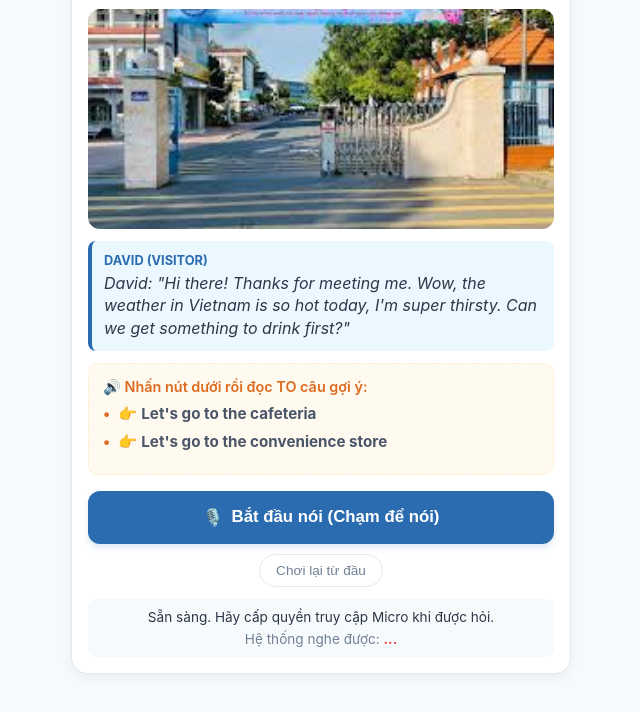
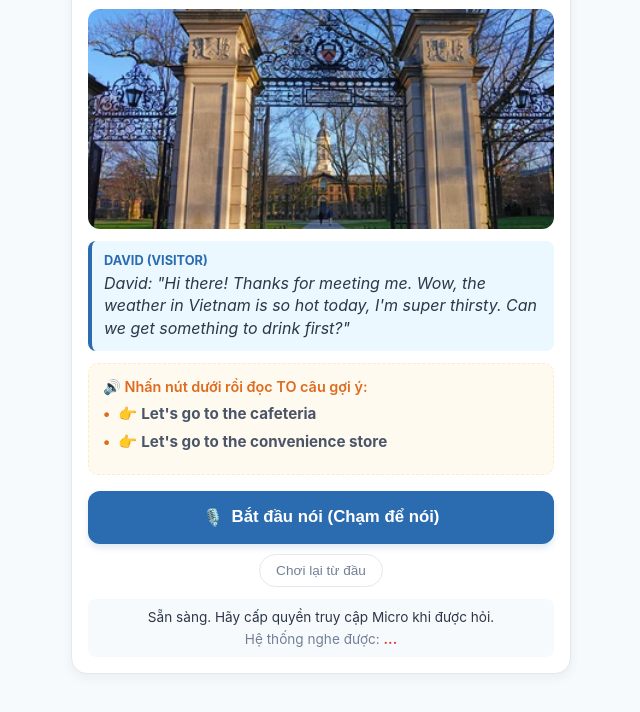
Before and after one commit to bmtriet-source/univisit, a plain HTML site: page index.html in a window 1280 px wide. Shown: the part 88-800 px from the top of the page, without its empty margins (319-959 px from the left). Drawn offline with Linux system fonts and the light colour scheme.

Commit message:
Update index.html

```diff
--- a/index.html
+++ b/index.html
@@ -215,7 +215,7 @@
     </header>
 
     <div class="media-container">
-        <img id="scenery-img" src="cong_dh.jpg" alt="Campus">
+        <img id="scenery-img" src="cong_dh.webp" alt="Campus">
     </div>
 
     <div class="character-bubble">
@@ -247,7 +247,7 @@
     const scriptTree = {
         'start': {
             text: 'David: "Hi there! Thanks for meeting me. Wow, the weather in Vietnam is so hot today, I\'m super thirsty. Can we get something to drink first?"',
-            img: 'cong_dh.jpg',
+            img: 'cong_dh.webp',
             keywords: {
                 'cafeteria': 'cafeteria_scene',
                 'convenience': 'store_scene',
```
